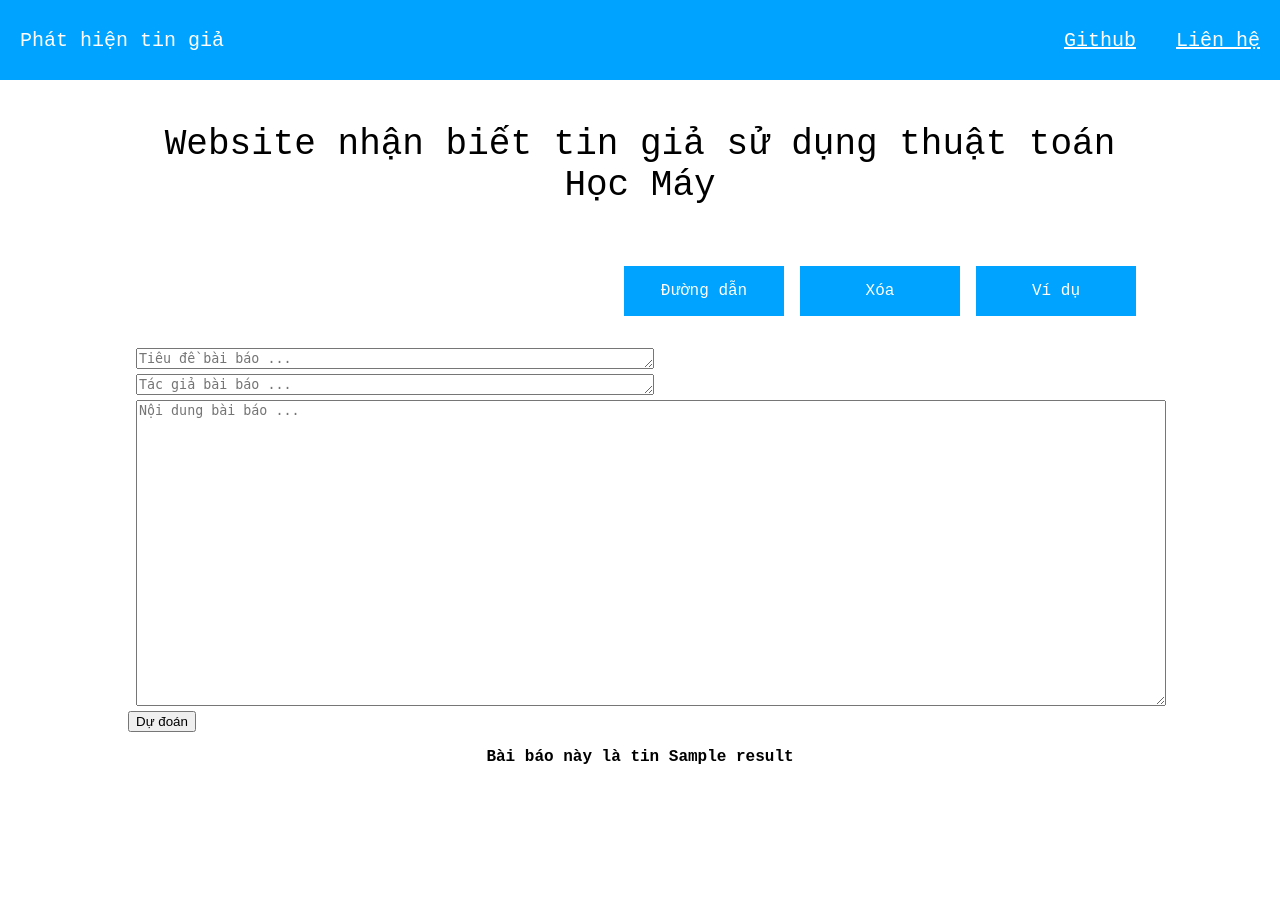
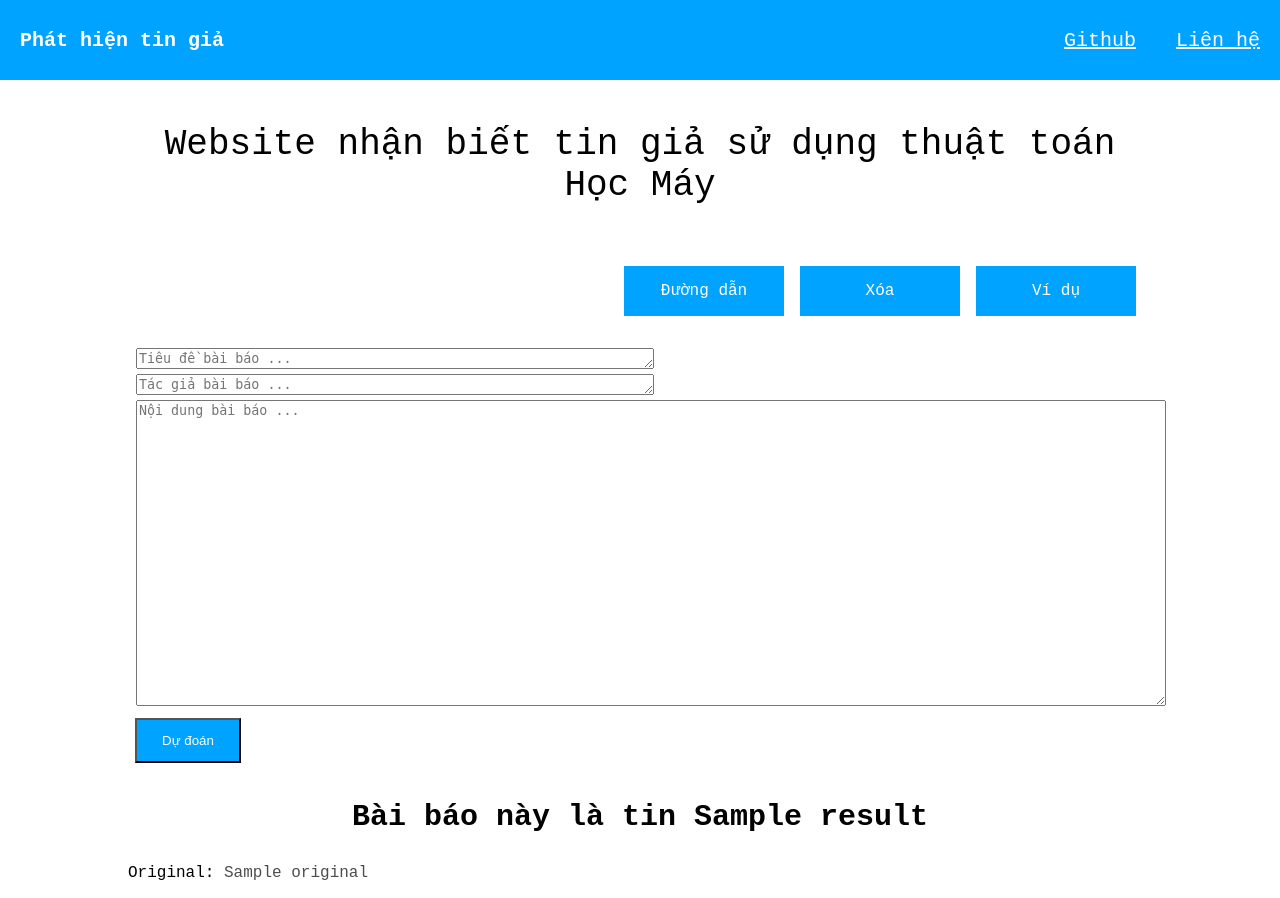
Before and after one commit to codeuntilcold/fake-news-classifier, a Flask app: template templates/index.html in a window 1280 px wide. Before the commit the page ends 764 px from the top, so only its background shows below. Run offline with Flask 2, Linux system fonts and the light colour scheme; the template is opened without the code that fills it: most values are stand-ins (such as "Sample title", 1, 10 or a date in 2020); parts of the project's set-up code (start-up, migrations or seed data) failed here and were passed over.

Commit message:
render word importance

```diff
--- a/app.py
+++ b/app.py
@@ -4,6 +4,7 @@ import pickle
 from nltk.corpus import stopwords
 import re
 from nltk.stem.porter import PorterStemmer
+import numpy as np
 
 app = Flask(__name__)
 ps = PorterStemmer()
@@ -11,9 +12,11 @@ ps = PorterStemmer()
 model = pickle.load(open('Model/logreg_fakenews.pickle', 'rb'))
 tfidfvect = pickle.load(open('Model/tfidf.pickle', 'rb'))
 
+
 @app.route('/', methods=['GET'])
 def home():
     return render_template('index.html')
+
 
 def predict(text, title, author):
     content = title + ' ' + author + ' ' + text
@@ -21,28 +24,43 @@ def predict(text, title, author):
     review = re.sub('[^a-zA-Z]', ' ', content)
     review = review.lower()
     review = review.split()
-    review = [ps.stem(word) for word in review if not word in stopwords.words('english')]
+    review = [ps.stem(word)
+              for word in review if not word in stopwords.words('english')]
     review = ' '.join(review)
 
     review_vect = tfidfvect.transform([review]).toarray()
-    prediction = 'giả' if model.predict(review_vect)[0] == 0 else 'thật'
+    prediction = 'giả' if model.predict(review_vect)[0] else 'thật'
     print(model.predict(review_vect))
-    return prediction
+
+    diction = measure_importance(review_vect)
+    # print(diction)
+    return prediction, diction
+
 
 @app.route('/', methods=['POST'])
 def webapp():
     text = request.form['textInput']
     author = request.form['authorInput']
     title = request.form['titleInput']
-    prediction = predict(text, title, author)
-    return render_template('index.html', textInput=text, result=prediction)
+    prediction, diction = predict(text, title, author)
+    sorted_dict = {k: v for k, v in sorted(diction.items(), key=lambda item: item[1])}
+    return render_template('index.html', original=text, textInput=text, result=prediction, dis=sorted_dict)
 
 
-@app.route('/predict/', methods=['GET','POST'])
+@app.route('/predict/', methods=['GET', 'POST'])
 def api():
     text = request.args.get("text")
     prediction = predict(text)
     return jsonify(prediction=prediction)
 
+
+def measure_importance(review_vect):
+    word_indexes = np.argwhere(review_vect[0])
+    # print(word_indexes[:, 0])
+    word_importance = model.coef_[0][word_indexes[:, 0]]
+    # print(word_importance)
+    return dict(zip(tfidfvect.get_feature_names_out()[word_indexes][:, 0], np.tanh(word_importance)))
+
+
 if __name__ == "__main__":
-    app.run()
+    app.run(debug=True)
--- a/templates/index.html
+++ b/templates/index.html
@@ -6,13 +6,13 @@
         <link rel="stylesheet" type="text/css" href="{{ url_for('static', filename='css/style.css') }}" />
         <script src="{{ url_for('static', filename='js/script.js') }}"></script>
         <!-- CSS only -->
-<!-- <link href="https://cdn.jsdelivr.net/npm/bootstrap@5.2.2/dist/css/bootstrap.min.css" rel="stylesheet" integrity="sha384-Zenh87qX5JnK2Jl0vWa8Ck2rdkQ2Bzep5IDxbcnCeuOxjzrPF/et3URy9Bv1WTRi" crossorigin="anonymous"> -->
+        <!-- <link href="https://cdn.jsdelivr.net/npm/bootstrap@5.2.2/dist/css/bootstrap.min.css" rel="stylesheet" integrity="sha384-Zenh87qX5JnK2Jl0vWa8Ck2rdkQ2Bzep5IDxbcnCeuOxjzrPF/et3URy9Bv1WTRi" crossorigin="anonymous"> -->
     </head>
 
     <body>
         <div class="header">
             <div class="header-left">
-                <span class="item-header" style="cursor:default; background-color: inherit;">Phát hiện tin giả</span>
+                <span class="item-header" style="cursor:default; background-color: inherit;"><b>Phát hiện tin giả</b></span>
             </div>
             <div class="header-right">
                 <span class="item-header"><a href="http://github.com/tri218138">Github</a></span>
@@ -41,14 +41,30 @@
                         placeholder="Tiêu đề bài báo ..." onchange="this.style.color = 'black';"></textarea>
                         <textarea id="authorInput" name="authorInput" rows="1" cols="70"
                         placeholder="Tác giả bài báo ..." onchange="this.style.color = 'black';"></textarea>
-                        <textarea id="textInput" name="textInput" rows="20" cols="160"
+                        <textarea id="textInput" name="textInput" rows="20" cols="150"
                         placeholder="Nội dung bài báo ..." onchange="this.style.color = 'black';"></textarea>
                         <br>
-                        <button type="submit" name="predict">Dự đoán</button>
+                        <button class="item-module" type="submit" name="predict">Dự đoán</button>
                     </form>
                 </div>
                 {% if result %}
-                <p style="text-align:center"><strong>Bài báo này là tin {{result}}</strong></p>
+                <p style="text-align:center; font-size: 30px;"><strong>Bài báo này là tin {{result}}</strong></p>
+                {% endif %}
+                {% if original %}
+                <p>Original:
+                    {% for word in original.split(' ') %}
+                        {% set vars = namespace(in_dict=false) %}
+                        {% for key, value in dis.items() %}
+                            {% if key == word.lower() %}
+                            <span style="color: {% if value > 0 %} rgba(255,0,0,{{[value,0.3]|max}}) {% else %} rgba(0,0,255,{{[value | abs, 0.3]|max}}) {% endif %};"><strong>{{word}}</strong></span>
+                            {% set vars.in_dict=true %}
+                            {% endif %}
+                        {% endfor %}
+                        {% if not vars.in_dict  %}
+                            <span style="color: rgba(0,0,0,0.7);">{{word}}</span>
+                        {% endif %}
+                    {% endfor %}
+                </p>
                 {% endif %}
             </div>
         </div>
```
